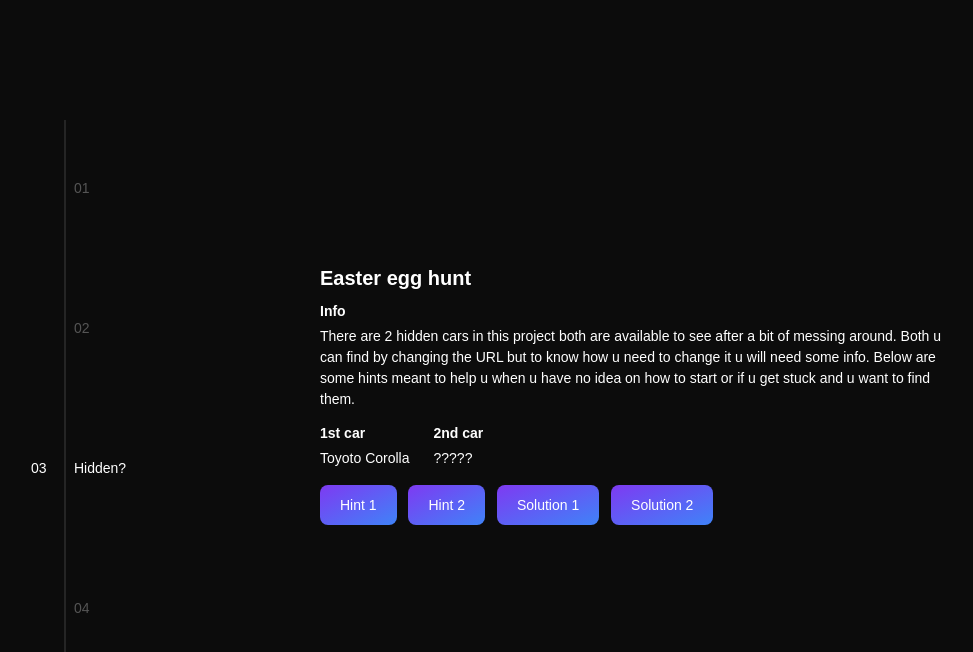
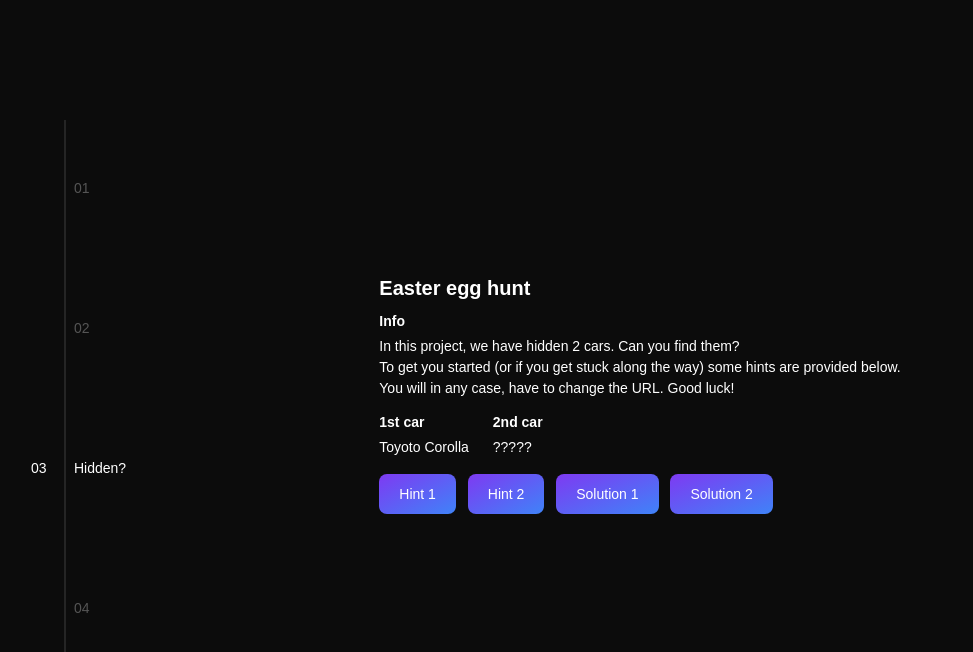
Before and after one commit to 420Kappa/Web-Topics, a website built with Vite: page index.html in a window 1280 px wide. Both pictures are taken after a click on the item 114 px from the left and 465 px from the top of the page. Shown: the top 652 px of the page, without its empty margins (0-973 px from the left). Built offline with nearby package versions, Linux system fonts and the light colour scheme.

Commit message:
Text cleanup

```diff
--- a/index.html
+++ b/index.html
@@ -120,10 +120,9 @@
                     egg hunt</p>
                   <dl>
                     <dt class="mb-2 font-semibold leading-none text-white">Info</dt>
-                    <dd class="mb-4 font-light text-white-500 sm:mb-5 ">There are 2 hidden cars in this project both are
-                      available to see after a bit of messing around. Both u can find by changing the URL but to know
-                      how u need to change it u will need some info. Below are some hints meant to help u when u have no
-                      idea on how to start or if u get stuck and u want to find them.</dd>
+                    <dd class="mb-4 font-light text-white-500 sm:mb-5 ">In this project, we have hidden 2 cars. Can you find them?<br>
+                      To get you started (or if you get stuck along the way) some hints are provided below. <br>
+                      You will in any case, have to change the URL. Good luck!</dd>
                   </dl>
                   <dl class="flex items-center space-x-6">
                     <div>
@@ -217,7 +216,8 @@
                                     });
                                 }).catch((error) => {
                                 });
-                          }<br><br>
+                          }
+                          <br><br>
                       U need to add this to firebase.js.(to copy u can look at this with devtools) Then in devtools change the UploadImage function to the Link function. After pressing the button all files will be listed in there there will be mystery car = xxx then same as solution 1 with the new name</h3>
                           <h3 class="mb-5 text-lg font-normal text-gray-500 dark:text-gray-400">(Press esc to close popup)</h3>
                         </div>
@@ -242,10 +242,9 @@
       </div>
     </div>
   </div>
-
   <script src="https://ajax.googleapis.com/ajax/libs/jquery/2.2.4/jquery.min.js"></script>
   <script>window.jQuery || document.write('<script src="src/js/vendor/jquery-2.2.4.min.js"><\/script>')</script>
-  <script src="src/js/functions-min.js"></script>
+  <script type="module" src="src/js/functions-min.js"></script>
   <script src="https://cdnjs.cloudflare.com/ajax/libs/flowbite/1.6.4/flowbite.min.js"></script>
 </body>
 
--- a/src/js/firebase.js
+++ b/src/js/firebase.js
@@ -27,4 +27,4 @@ const firebaseConfig = {
       })
       .catch(console.error);
   }
-  const errorMsgElement = document.querySelector('span#errorMsg');
+  const errorMsgElement = document.querySelector('span#errorMsg')
```
